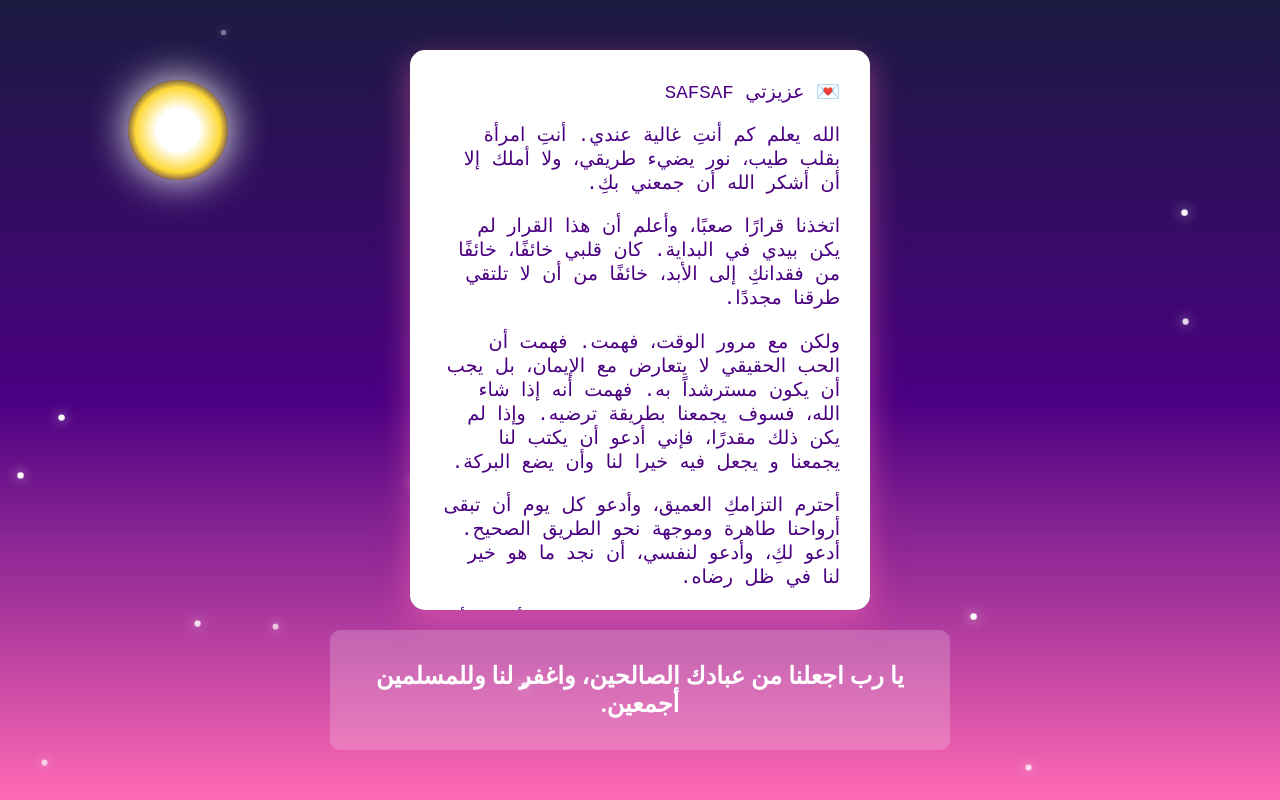
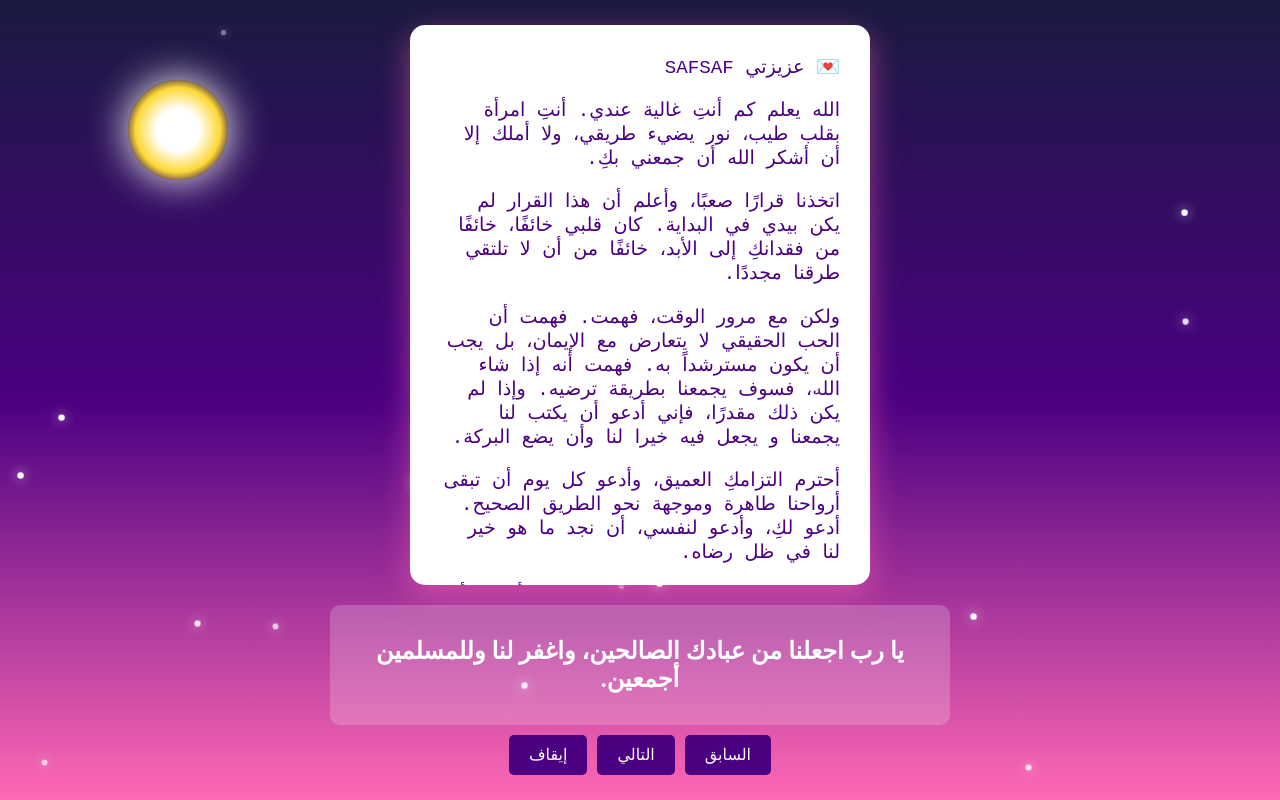
Before and after one commit to Biggy121/for_the_mooon, a plain HTML site: page message.html in a window 1280 px wide. Drawn offline with Linux system fonts and the light colour scheme.

Commit message:
Update message.html

```diff
--- a/message.html
+++ b/message.html
@@ -77,6 +77,27 @@
             padding: 10px;
         }
 
+        .controls {
+            margin-top: 10px;
+            display: flex;
+            gap: 10px;
+        }
+
+        .control-button {
+            padding: 10px 20px;
+            font-size: 1rem;
+            font-family: 'Courier New', Courier, monospace;
+            background-color: #4b0082;
+            color: white;
+            border: none;
+            border-radius: 5px;
+            cursor: pointer;
+        }
+
+        .control-button:hover {
+            background-color: #ff69b4;
+        }
+
         @keyframes slide {
             0% { opacity: 0; transform: translateY(20px); }
             10% { opacity: 1; transform: translateY(0); }
@@ -102,8 +123,13 @@
        <p>🤍🤍🤍🤍🤍🤍🤍🤍🤍🤍🤍🤍🤍🤍</p>
    </div>
 
+    <div class="carousel" id="duaa-carousel"></div>
 
-    <div class="carousel" id="duaa-carousel"></div>
+    <div class="controls">
+        <button class="control-button" id="prev-button">السابق</button>
+        <button class="control-button" id="next-button">التالي</button>
+        <button class="control-button" id="play-pause-button">إيقاف</button>
+    </div>
 
     <script>
         function createStar() {
@@ -127,23 +153,57 @@
            "اللهم إني اسألك باسمك الأعظم الذي إذ سُئلت به أجبت إذا دُعيت به أعطيت أن تقضي لي حاجتي إنَّك على كل شيء قدير.",
            "اللهم إني اسألك موجبات رحمتك، وعزائم مغفرتك والغنيمة من كل بر والسلامة من كل إثم، اللهم لا تدع لي ذنبًا إلا غفرته، ولا همًّا إلا فرًّجته ولا حاجة هي لك رضًا إلا قضيتها يا أرحم الراحمين.",
            "اللهم إني اسألك رضًا لا يعقبه سخط، وفرحًا لا يعقبه حزن، اللهم املأ قلبي بكل ما هو خير لي، واقضِ لي حاجتي بقدرتك يا أرحم الراحمين.",
-           "اللهم إنك تعلم كل خفية، فاكشف عني كل بلوى تصيبني وأغثني وكن معي، اللهم ارحمني والطف بي وتداركني يا لطيف.",
-            "أستغفر الله العظيم وأتوب إليه، اللهم اغفر لي ولوالدي وللمؤمنين والمؤمنات.",
-            " اللهم إجمعني في الحلال مع صفاء قلالو عاجلا وليس أجلا ,واجعل الخير كله في ما بيننا و اجعلنا من عبادك الصالحين",
-            "ربي لما أنزلت إلي من خير فقير"
+           "اللهم إنك تعلم كل خفية، فاكشف عني كل بلوى تصيبني وأغثني وكن معي، اللهم ارحمني والطف بي وتداركني يا لطيف"
         ];
 
-        let index = 0;
-        function updateDuaa() {
-            const carousel = document.getElementById('duaa-carousel');
-            carousel.innerText = duaas[index];
-            carousel.style.animation = 'none';
-            setTimeout(() => carousel.style.animation = 'slide 5s infinite',50);
-            index = (index + 1) % duaas.length;
+        let currentIndex = 0;
+        let interval;
+
+        const duaaCarousel = document.getElementById('duaa-carousel');
+        const prevButton = document.getElementById('prev-button');
+        const nextButton = document.getElementById('next-button');
+        const playPauseButton = document.getElementById('play-pause-button');
+
+        function updateCarousel() {
+            duaaCarousel.textContent = duaas[currentIndex];
         }
 
-        updateDuaa();
-        setInterval(updateDuaa, 3000);
+        function nextSlide() {
+            currentIndex = (currentIndex + 1) % duaas.length;
+            updateCarousel();
+        }
+
+        function prevSlide() {
+            currentIndex = (currentIndex - 1 + duaas.length) % duaas.length;
+            updateCarousel();
+        }
+
+        function playCarousel() {
+            interval = setInterval(nextSlide, 3000);
+            playPauseButton.textContent = "إيقاف";
+        }
+
+        function pauseCarousel() {
+            clearInterval(interval);
+            playPauseButton.textContent = "تشغيل";
+        }
+
+        let isPlaying = true;
+        playPauseButton.addEventListener('click', () => {
+            if (isPlaying) {
+                pauseCarousel();
+            } else {
+                playCarousel();
+            }
+            isPlaying = !isPlaying;
+        });
+
+        prevButton.addEventListener('click', prevSlide);
+        nextButton.addEventListener('click', nextSlide);
+
+        // Initialize carousel
+        updateCarousel();
+        playCarousel();
     </script>
 </body>
 </html>
```
